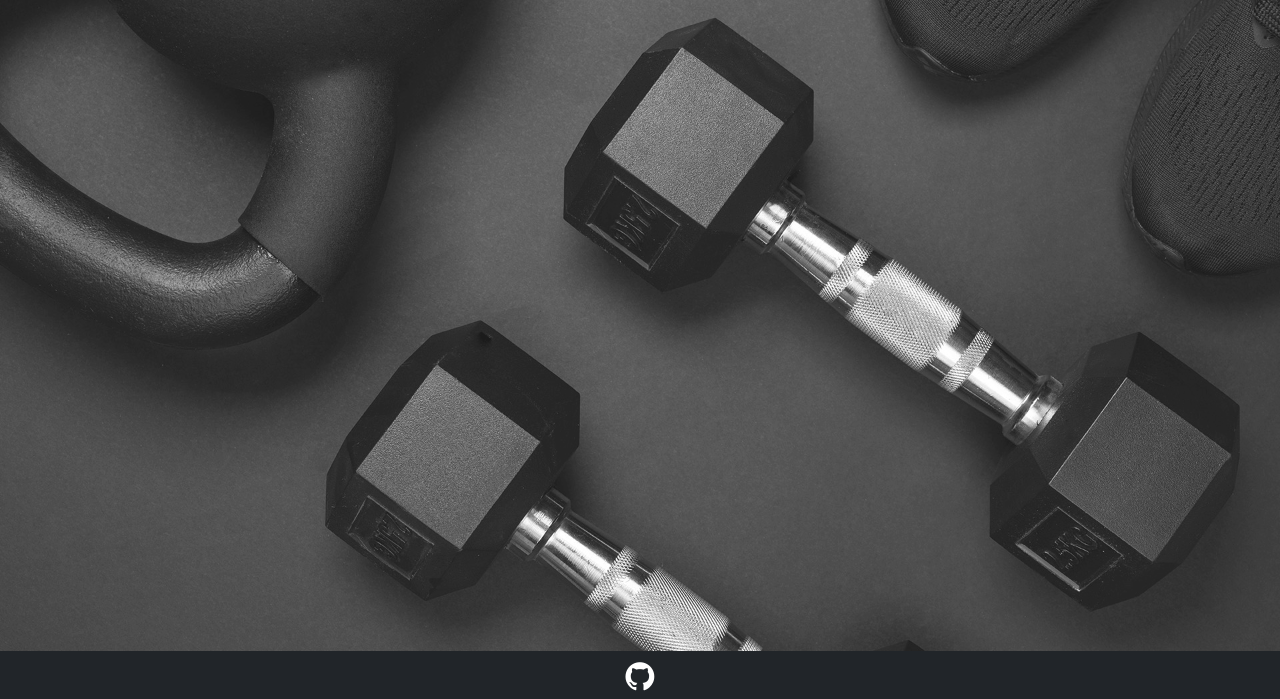
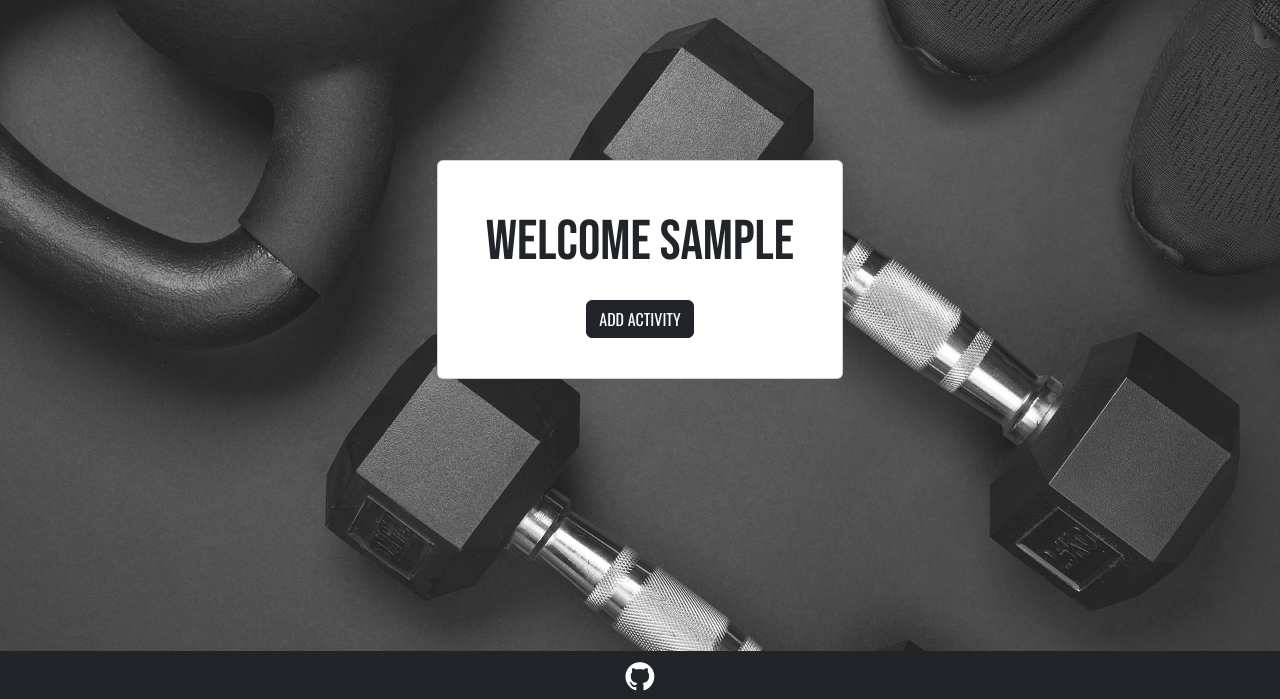
Before and after one commit to collingsandrew/milestone-project-3, a Flask app: page /diary in a window 1280 px wide. Shown: the part 101-800 px from the top of the page. Run offline with Flask 3, Linux system fonts and the light colour scheme; the visitor is signed in with stand-in values (Sample User, id 1).

Commit message:
Add title and a button to add an activity to diary.html

```diff
--- a/activetrack/templates/diary.html
+++ b/activetrack/templates/diary.html
@@ -1,4 +1,14 @@
 {% extends "base.html" %}
 {% block content %}
 
+    <!-- main content -->
+    <div class="d-flex justify-content-center align-items-center">
+        <div class="card main-card">
+            <h2 class="text-center mt-5 ms-5 me-5">Welcome {{ user.username }}</h2>
+            <div class="card-body text-center">
+                <a href="{{ url_for('add_activity') }}" class="btn btn-dark text-uppercase mb-4">Add Activity</a>
+            </div>
+        </div>
+    </div>
+
 {% endblock %}
```
